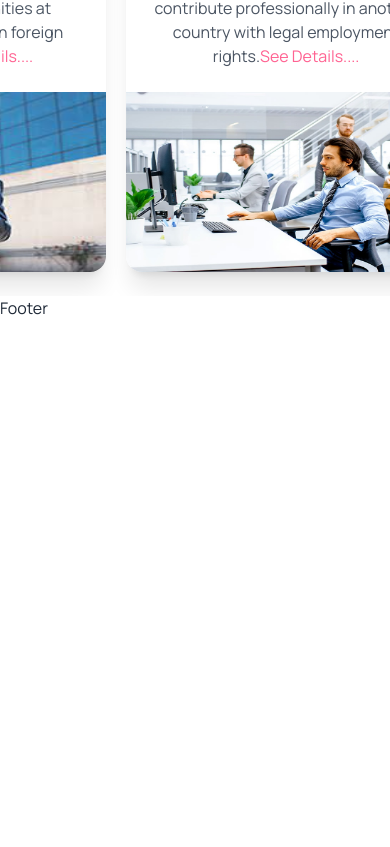
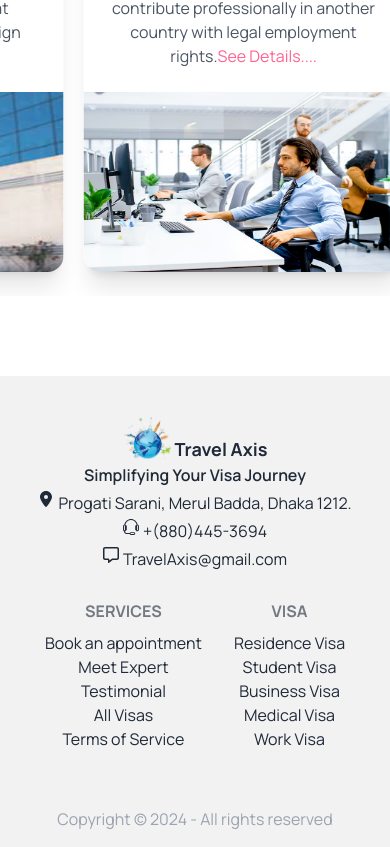
Before and after one commit to Rakib383/travel-axis-client, a React (Vite) app: page / in a window 390 px wide. Shown: the part 5108-5955 px from the top of the page. Before the commit the page ends 5428 px from the top, so only its background shows below. Built offline with nearby package versions, Linux system fonts and the light colour scheme.

Commit message:
added footer section

```diff
--- a/src/components/AboutUs.jsx
+++ b/src/components/AboutUs.jsx
@@ -12,7 +12,7 @@ export const AboutUs = () => {
 
     }, []);
     return (
-        <div className='text-center mt-10 '>
+        <div className='text-center mt-10 md:mt-16 '>
             <h3 className='font-bold text-lg mb-4 sm:text-xl  md:text-2xl '>Why choose us?</h3>
             <p className='px-4 sm:w-[490px] mx-auto'>From visa applications to tracking your status, TravelAxis is here to guide you every step of the way. Explore the world with confidence, knowing we’ve got you covered.</p>
             <div data-aos="fade-right">
--- a/src/components/Footer.jsx
+++ b/src/components/Footer.jsx
@@ -1,6 +1,49 @@
-
+import logo from "../assets/images/logo.png"
+import { FaLocationDot } from "react-icons/fa6";
+import { TfiHeadphoneAlt } from "react-icons/tfi";
+import { FaRegMessage } from "react-icons/fa6";
 export const Footer = () => {
     return (
-        <div>Footer</div>
+        <div className="bg-base-200 dark:bg-black mt-20">
+            <footer className="flex flex-col gap-5 items-center justify-center  md:flex-row  max-w-6xl mx-auto  px-4 py-10">
+                <div className="md:w-1/2 mx-auto">
+                    <div className="flex items-end md:justify-start  justify-center gap-1">
+                        <img src={logo} className="w-12" alt="" />
+                        <p className="font-bold text-lg">
+                            Travel Axis
+                        </p>
+
+                    </div>
+                    <div className="flex flex-col justify-center items-center md:items-start gap-1">
+                        <h6 className="font-semibold ">Simplifying Your Visa Journey</h6>
+                        <p className="flex gap-1 "><FaLocationDot />Progati Sarani, Merul Badda, Dhaka 1212.</p>
+                        <p className="flex gap-1 "><TfiHeadphoneAlt /> +(880)445-3694</p>
+                        <p className="flex gap-1 "><FaRegMessage />TravelAxis@gmail.com</p>
+
+                    </div>
+                </div>
+                <div className="flex mt-2   gap-8 md:w-2/3  justify-evenly">
+                    <nav className="flex flex-col items-center md:items-start">
+                        <h6 className="footer-title">Services</h6>
+                        <a className="link link-hover">Book an appointment</a>
+                        <a className="link link-hover">Meet Expert</a>
+                        <a className="link link-hover">Testimonial</a>
+                        <a className="link link-hover">All Visas</a>
+                        <a className="link link-hover">Terms of Service</a>
+                    </nav>
+
+                    <nav className="flex flex-col items-center md:items-start">
+                        <h6 className="footer-title">Visa</h6>
+                        <a className="link link-hover">Residence Visa</a>
+                        <a className="link link-hover">Student Visa</a>
+                        <a className="link link-hover">Business Visa</a>
+                        <a className="link link-hover">Medical Visa</a>
+                        <a className="link link-hover">Work Visa</a>
+                    </nav>
+                </div>
+            </footer>
+
+            <p className="text-gray-400 pt-4  text-center pb-4"> Copyright &copy; {new Date().getFullYear()} - All rights reserved</p>
+        </div>
     )
 }
--- a/src/components/LatestVisas.jsx
+++ b/src/components/LatestVisas.jsx
@@ -15,7 +15,7 @@ export const LatestVisas = () => {
     return (
         <div className="text-center">
 
-            <h2 className="font-bold text-lg pt-5 md:text-xl italic ">Explore the Latest Visa Updates</h2>
+            <h2 className="font-bold text-lg pt-5 md:pt-10 md:text-xl italic ">Explore the Latest Visa Updates</h2>
             <h5 className=" text-gray-700 dark:text-white/70 px-8 mt-3 mb-10 md:mb-16 md:w-[480px] mx-auto ">Check out the latest visa announcements to ensure a smooth application process for your travel plans.</h5>
             {/* visa cards */}
 
--- a/src/components/Services.jsx
+++ b/src/components/Services.jsx
@@ -38,7 +38,7 @@ export const Services = () => {
                     <div className=''>
                         <div className="card bg-base-100 w-80 md:w-96 shadow-xl ">
                             <div className="card-body p-6 text-center">
-                                <h2 className="text-lg font-semibold ">Business Visa </h2>
+                                <h2 className="text-lg font-semibold dark:text-sky-400">Business Visa </h2>
                                 <p className='text-gray-600 '>Facilitates seamless entry for attending business meetings, conferences, or exploring investment opportunities abroad. <Link className=' text-Pink'>See Details....</Link></p>
 
                             </div>
@@ -52,7 +52,7 @@ export const Services = () => {
                     <div>
                         <div className="card bg-base-100 w-80 md:w-96 shadow-xl ">
                             <div className="card-body p-6 text-center">
-                                <h2 className="text-lg  font-semibold ">Student Visa </h2>
+                                <h2 className="text-lg  font-semibold dark:text-sky-400 ">Student Visa </h2>
                                 <p className='text-gray-600 '>Empowers students to pursue educational opportunities at renowned institutions in foreign countries.<Link className=' text-Pink'>See Details....</Link></p>
                             </div>
                             <figure>
@@ -65,7 +65,7 @@ export const Services = () => {
                     <div>
                         <div className="card bg-base-100 w-80 md:w-96 shadow-xl ">
                             <div className="card-body p-6 text-center">
-                                <h2 className="text-lg font-semibold ">Work Visa</h2>
+                                <h2 className="text-lg font-semibold dark:text-sky-400">Work Visa</h2>
                                 <p className='text-gray-600 '>Provides authorization to work and contribute professionally in another country with legal employment rights.<Link className=' text-Pink'>See Details....</Link></p>
                             </div>
                             <figure>
@@ -78,7 +78,7 @@ export const Services = () => {
                     <div>
                         <div className="card bg-base-100 w-80 md:w-96 shadow-xl ">
                             <div className="card-body p-6 text-center">
-                                <h2 className="text-lg font-semibold ">Tourist Visa</h2>
+                                <h2 className="text-lg font-semibold dark:text-sky-400">Tourist Visa</h2>
                                 <p className='text-gray-600 '>Allows travelers to explore and experience the culture, landmarks, and attractions of their desired destination.<Link className=' text-Pink'>See Details....</Link></p>
                             </div>
                             <figure>
@@ -91,7 +91,7 @@ export const Services = () => {
                     <div>
                         <div className="card bg-base-100 w-80 md:w-96 shadow-xl ">
                             <div className="card-body p-6 text-center">
-                                <h2 className="text-lg font-semibold ">Medical Visa</h2>
+                                <h2 className="text-lg font-semibold dark:text-sky-400">Medical Visa</h2>
                                 <p className='text-gray-600 '>Enables individuals to access advanced medical treatments and healthcare facilities in foreign countries.<Link className=' text-Pink'>See Details....</Link></p>
                             </div>
                             <figure>
```
